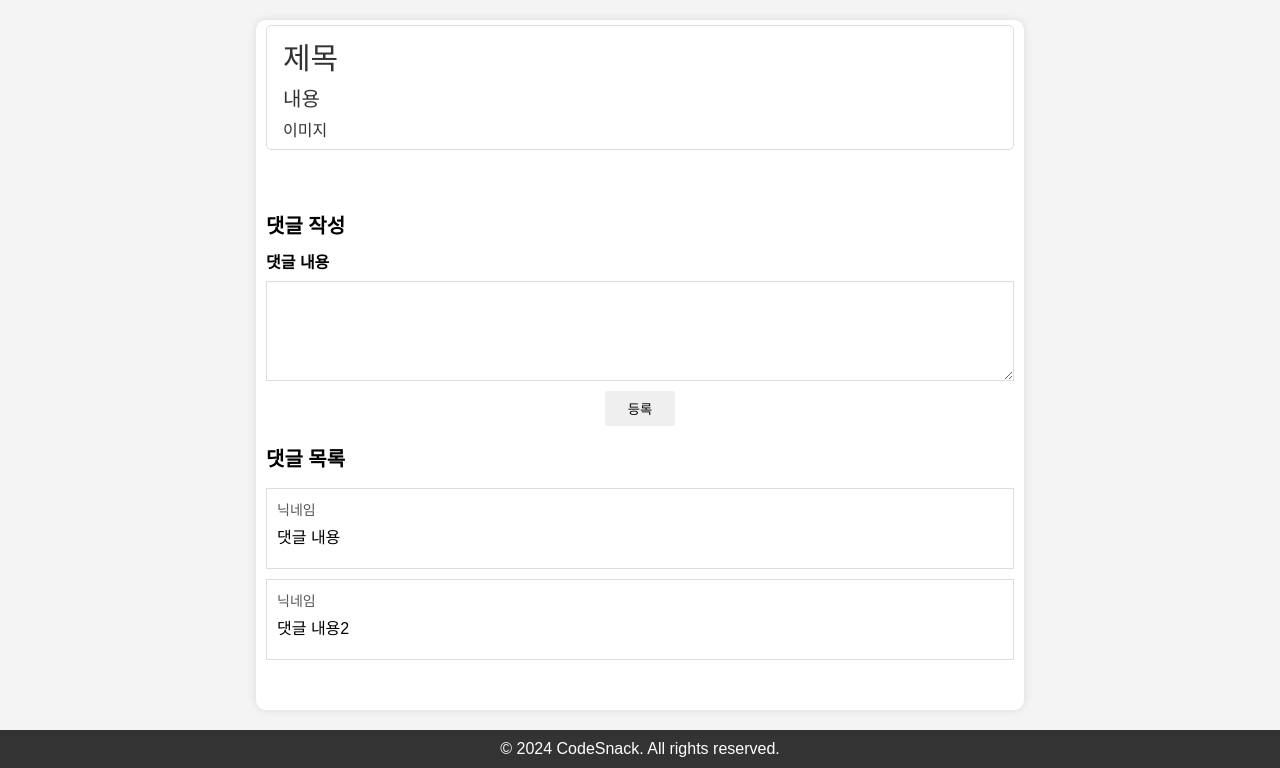
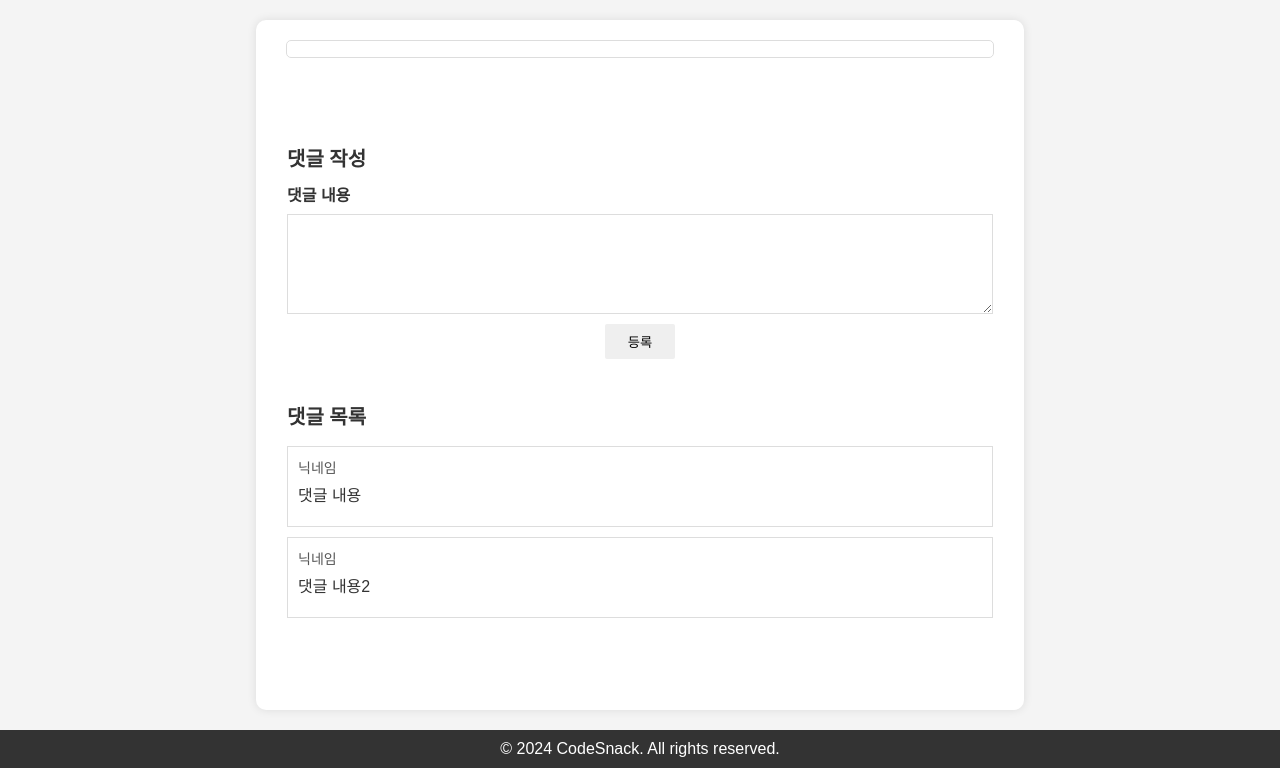
Before and after one commit to wxuycea/web_man_bbu, a PHP site: page /qna-text.php in a window 1280 px wide. Shown: the part 177-945 px from the top of the page. Run offline with PHP 8.4, Linux system fonts and the light colour scheme.

Commit message:
2024.02.06 commit2

```diff
--- a/frontend/free-board.php
+++ b/frontend/free-board.php
@@ -29,7 +29,7 @@
   </nav>
 
   <section>
-    <?php include '../connet-data.php' ?>
+    <?php include '../connect-data.php' ?>
     <?php
     $query1 = "SELECT postType FROM post";
     $result1 = $mysqli->query($query1);
--- a/frontend/market-board.php
+++ b/frontend/market-board.php
@@ -29,7 +29,7 @@
     </nav>
 
     <section>
-        <?php include '../connet-data.php' ?>
+        <?php include '../connect-data.php' ?>
         <?php
         $query1 = "SELECT postType FROM post";
         $result1 = $mysqli->query($query1);
@@ -47,8 +47,8 @@
                             $postid = $row2['postId'];
                             $title = $row2['title'];
                             $content = $row2['content'];
-                            echo '<a href="free-text.php?postid=' . $postid . '" class="free-post-link">';
-                            echo '<article class="free-post">';
+                            echo '<a href="market-text.php?postid=' . $postid . '" class="market-post-link">';
+                            echo '<article class="market-post">';
                             echo '<h2>' . $title . '</h2>';
                             echo '<p>' . $content . '</p>';
                             echo '</article>';
--- a/frontend/qna-board.php
+++ b/frontend/qna-board.php
@@ -29,7 +29,7 @@
   </nav>
 
   <section>
-    <?php include '../connet-data.php' ?>
+    <?php include '../connect-data.php' ?>
     <?php
     $query1 = "SELECT postType FROM post";
     $result1 = $mysqli->query($query1);
@@ -47,8 +47,8 @@
               $postid = $row2['postId'];
               $title = $row2['title'];
               $content = $row2['content'];
-              echo '<a href="free-text.php?postid=' . $postid . '" class="free-post-link">';
-              echo '<article class="free-post">';
+              echo '<a href="qna-text.php?postid=' . $postid . '" class="qna-post-link">';
+              echo '<article class="qna-post">';
               echo '<h2>' . $title . '</h2>';
               echo '<p>' . $content . '</p>';
               echo '</article>';
--- a/frontend/qna-text.php
+++ b/frontend/qna-text.php
@@ -29,16 +29,15 @@
     </div>
     <button class="write-post-btn" onclick="location.href='../session.php'">글 쓰기</button>
   </nav>
+
   <section>
     <form>
       <div class="text">
-        <div class="title">제목</div>
-        <div class="content">내용</div>
-        <div class="image">이미지</div>
+        <?php include '../board-text.php' ?>
       </div>
     </form>
+
     <div class="comment_form">
-      <!--댓글 작성 폼 -->
       <h2>댓글 작성</h2>
       <form method="post">
         <label for="comment">댓글 내용</label>
@@ -48,7 +47,6 @@
     </div>
 
     <div class="comment_list">
-      <!-- 댓글 리스트 -->
       <h2>댓글 목록</h2>
       <ul>
         <li>
--- a/frontend/styles.css
+++ b/frontend/styles.css
@@ -238,13 +238,14 @@
 }
 /*상세정보*/
 .text {
-    margin-top: 5px;
-    margin-bottom: 60px;
+    margin: 20px 20px 60px;
     color: #333;
     padding: 8px 16px;
+    background-color: #fff;
     border: 1px solid #ddd;
     border-radius: 5px;
     cursor: pointer;
+    box-sizing: border-box;
 }
 .text .title {
     font-size: 30px;
@@ -261,7 +262,11 @@
 
 /*댓글*/
 .comment_form {
-    margin-top: 20px;
+    margin: 30px 5px 10px;
+    color: #333;
+    padding: 8px 16px;
+    background-color: #fff;
+    box-sizing: border-box;
 }
 .comment_form h2 {
     font-size: 20px;
@@ -291,7 +296,11 @@
 }
 
 .comment_list {
-    margin-top: 10px;
+    margin: 5px 5px 60px;
+    color: #333;
+    padding: 8px 16px;
+    background-color: #fff;
+    box-sizing: border-box;
 }
 
 .comment_list h2 {
--- a/frontend/suggestions-board.php
+++ b/frontend/suggestions-board.php
@@ -29,7 +29,7 @@
   </nav>
 
   <section>
-    <?php include '../connet-data.php' ?>
+    <?php include '../connect-data.php' ?>
     <?php
     $query1 = "SELECT postType FROM post";
     $result1 = $mysqli->query($query1);
@@ -47,8 +47,8 @@
               $postid = $row2['postId'];
               $title = $row2['title'];
               $content = $row2['content'];
-              echo '<a href="free-text.php?postid=' . $postid . '" class="free-post-link">';
-              echo '<article class="free-post">';
+              echo '<a href="suggestions-text.php?postid=' . $postid . '" class="suggestions-post-link">';
+              echo '<article class="suggestions-post">';
               echo '<h2>' . $title . '</h2>';
               echo '<p>' . $content . '</p>';
               echo '</article>';
```
Also changed, not shown: frontend/market-text.php (+3 -5 lines), frontend/suggestions-text.php (+2 -5 lines), connect-data.php (renamed from connet-data.php).
